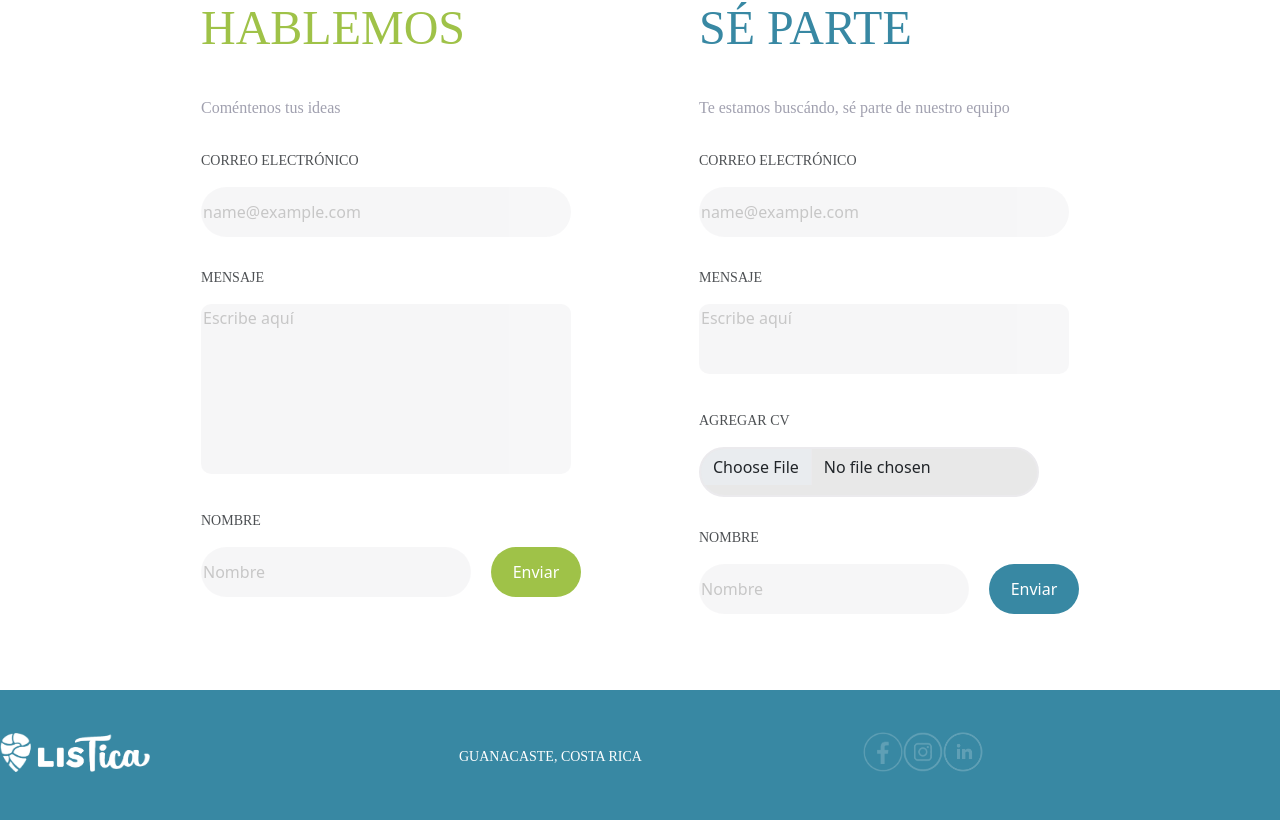
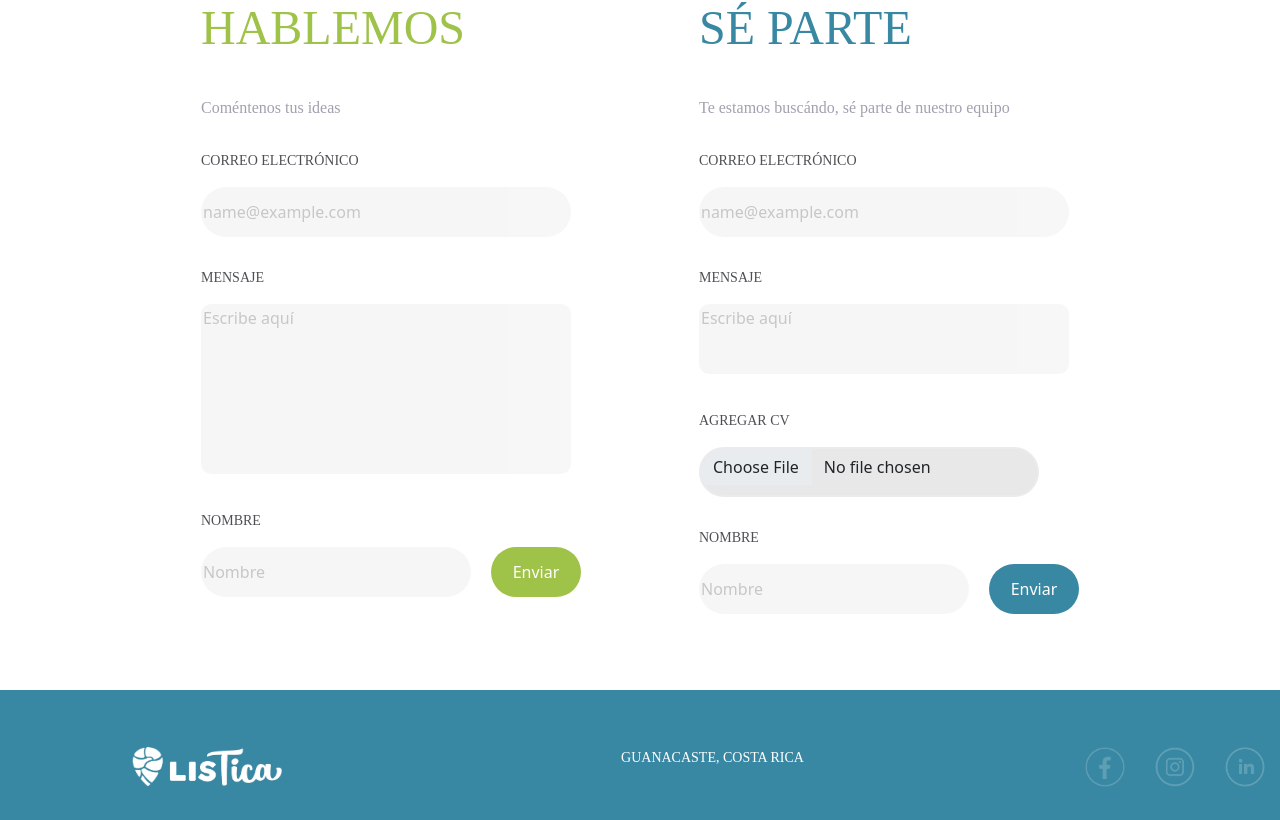
Before and after one commit to gregorybmx/listica, a Next.js app: page / in a window 1280 px wide. Shown: the part 2486-3306 px from the top of the page. Built offline with nearby package versions, Linux system fonts and the light colour scheme.

Commit message:
Cambios en footer
Se inicio a usar la etiqueta de NextJS Image

```diff
--- a/components/layout/Footer.jsx
+++ b/components/layout/Footer.jsx
@@ -6,26 +6,32 @@ import Image from 'next/image'
 const Footer = () => {
     return (
         <div id={styles['footer']}>
-            <div>
+            <div id={styles['logoWrap']}>
                 <Image id={styles['logo']} src='/img/logo.png' alt='Logotipo' height='39px' width='150px'/>
             </div>
             <div id={styles['footerText']}>
                 GUANACASTE, COSTA RICA
             </div>
-            <div>
+            <div id={styles['redesContainer']}>
                 <Link href='https://www.facebook.com/listica.costarica'>
                     <a target="_blank">
-                        <Image id={styles['redesFooter']} src='/img/Footer/fbLogo.png' alt='Logotipo' height='40px' width='40px'/>
+                        <div id={styles['redesWrap']}>
+                            <Image id={styles['redesFooter']} src='/img/Footer/fbLogo.png' alt='Logotipo' height='40px' width='40px'/>
+                        </div>
                     </a>
                 </Link>
                 <Link href='https://www.instagram.com/listica.costarica/'>
                     <a target="_blank">
-                        <Image id={styles['redesFooter']} src='/img/Footer/instaLogo.png' alt='Logotipo' height='40px' width='40px'/>
+                        <div id={styles['redesWrap']}>
+                            <Image id={styles['redesFooter']} src='/img/Footer/instaLogo.png' alt='Logotipo' height='40px' width='40px'/>
+                        </div>
                     </a>
                 </Link>
                 <Link href='https://www.linkedin.com/company/listica/'>
                     <a target="_blank">
-                        <Image id={styles['redesFooter']} src='/img/Footer/linkedinLogo.png' alt='Logotipo' height='40px' width='40px'/>
+                        <div id={styles['redesWrap']}>
+                            <Image id={styles['redesFooter']} src='/img/Footer/linkedinLogo.png' alt='Logotipo' height='40px' width='40px'/>
+                        </div>
                     </a>
                 </Link>
             </div>
--- a/styles/Footer.module.css
+++ b/styles/Footer.module.css
@@ -3,13 +3,13 @@
     height: 130px;
     background-color: #3888A3;
     display: flex;
-    align-items: center;
+    justify-content: space-around;
 }
 
-#logo{
-    left: 117px;
-    top: 59px;
-    margin-bottom: 51px;
+#logoWrap{
+    margin-left: 117px;
+    margin-bottom: 54px;
+    margin-top: 57px;
 }
 
 #footerText{
@@ -23,10 +23,22 @@
     margin-right: 221px;
 }
 
+#redesContainer{
+    display: flex;
+    justify-content: space-between;
+    margin-bottom: 54px;
+    margin-top: 57px;
+}
+
 #redesFooter{
     opacity: 20%;
 }
 
 #redesFooter:hover{
-    opacity: 100;
+    opacity: 100%;
 }
+
+#redesWrap{
+    box-sizing: content-box;
+    margin-left: 30px;
+}
```
